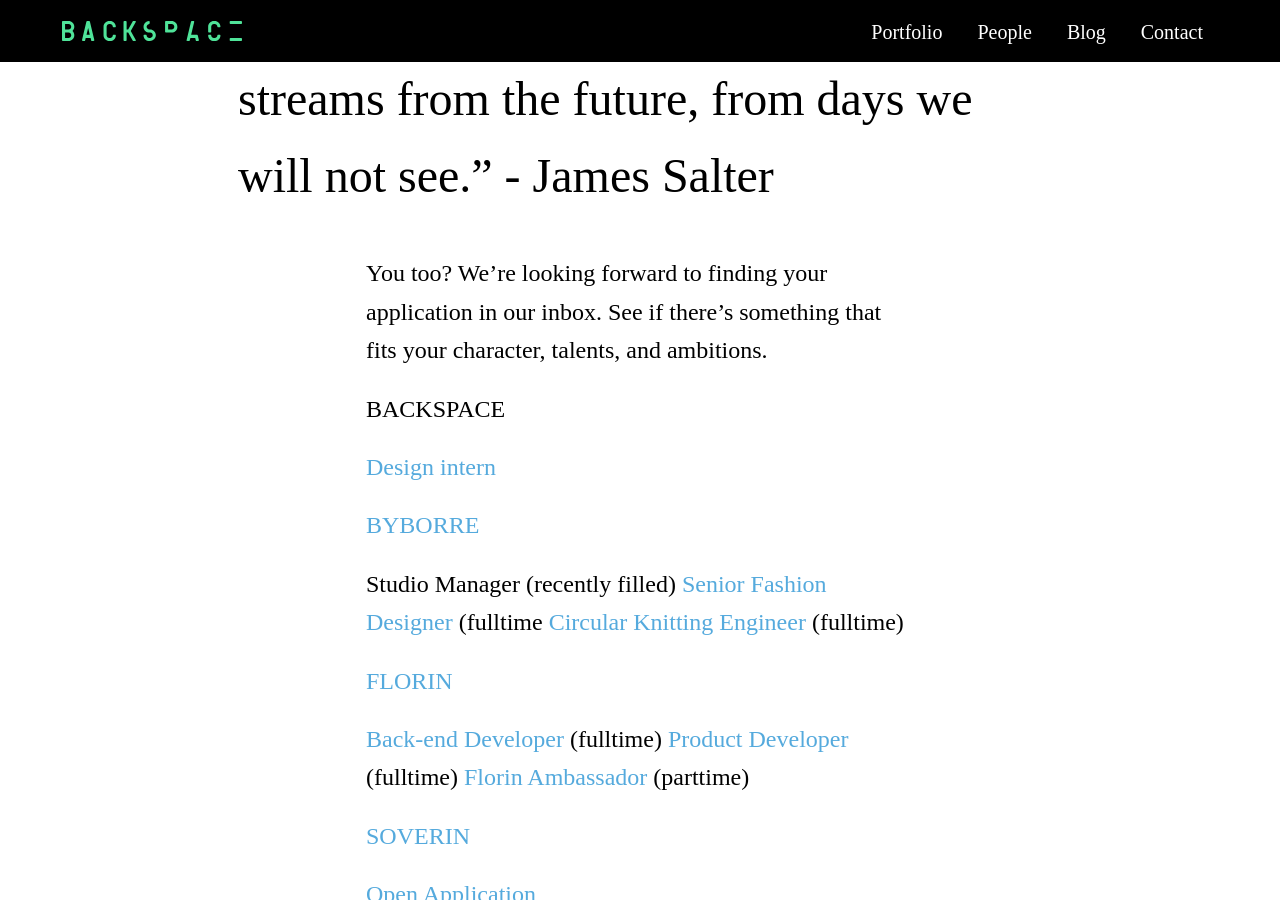
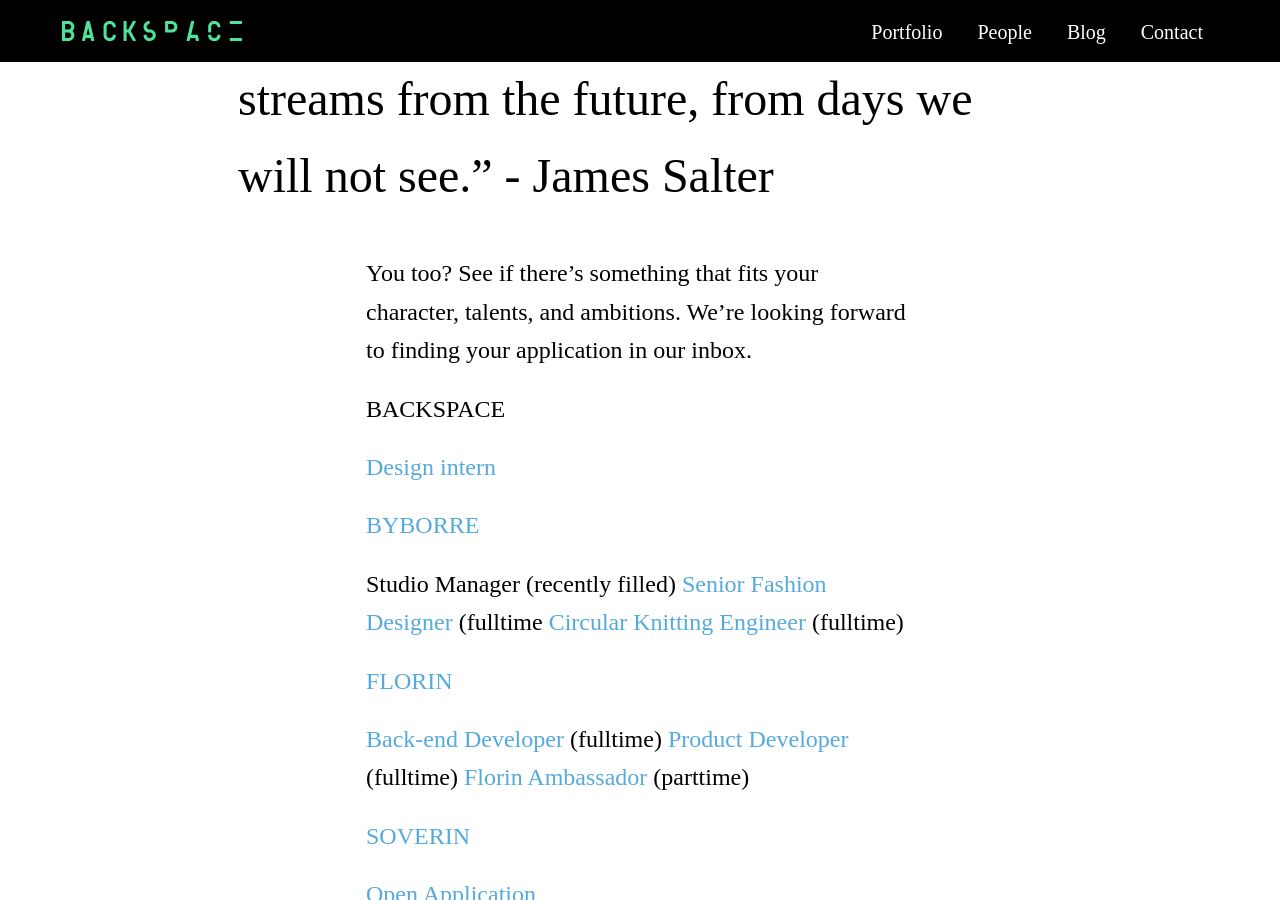
Before and after one commit to backspacehq/backspacehq.github.io, a Jekyll site: the page built from _posts/2016-10-04-work-with-us.markdown, in a window 1280 px wide and 900 px high, scrolled down 844 px. Built offline with Jekyll 4.4.1, drawn with Linux system fonts in a browser that asks for light colours; comment, search, counter and statistics services are not loaded.

Commit message:
Updated Work With Us

```diff
--- a/_posts/2016-10-04-work-with-us.markdown
+++ b/_posts/2016-10-04-work-with-us.markdown
@@ -11,7 +11,7 @@
 
 > “We believe in it, the radiance that streams from the future, from days we will not see.” - James Salter
 
-You too? We're looking forward to finding your application in our inbox. See if there's something that fits your character, talents, and ambitions.
+You too? See if there's something that fits your character, talents, and ambitions. We're looking forward to finding your application in our inbox.
 
 BACKSPACE
 
```
